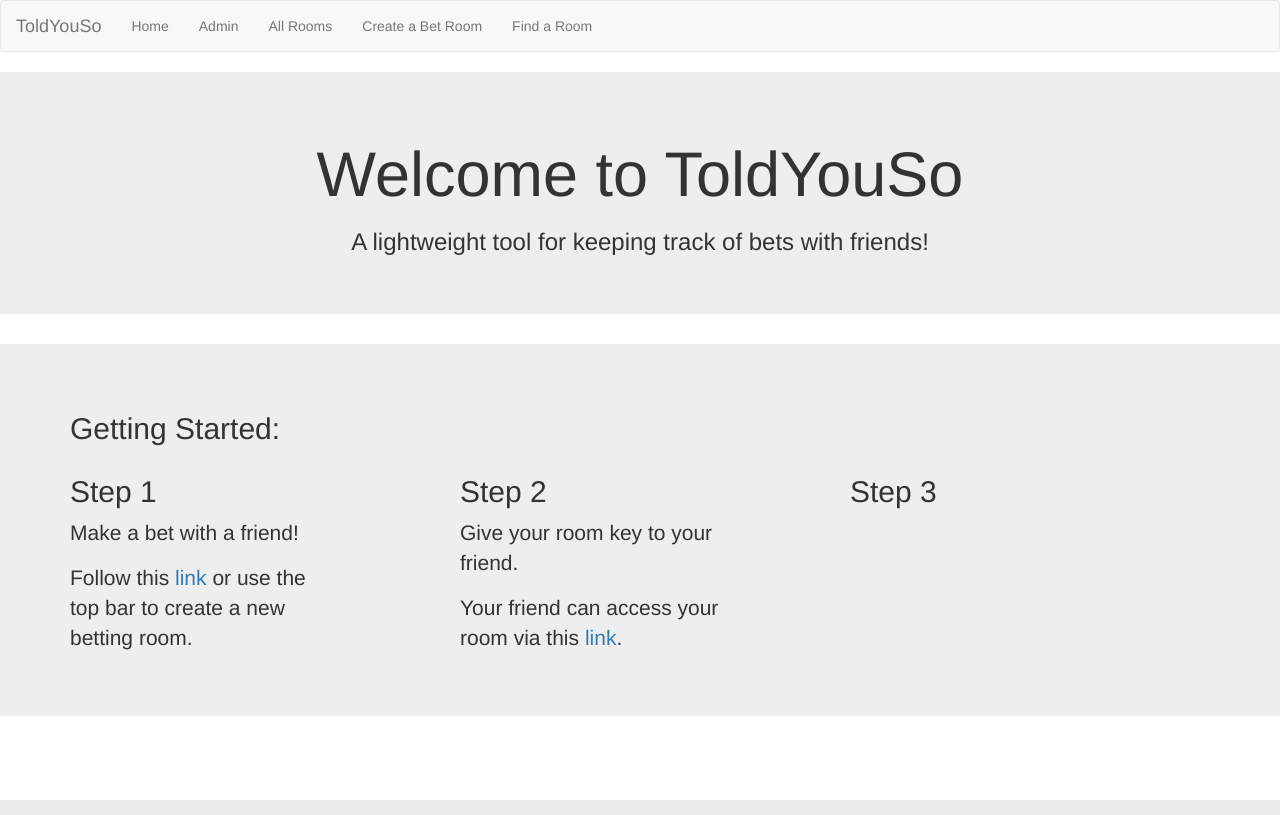
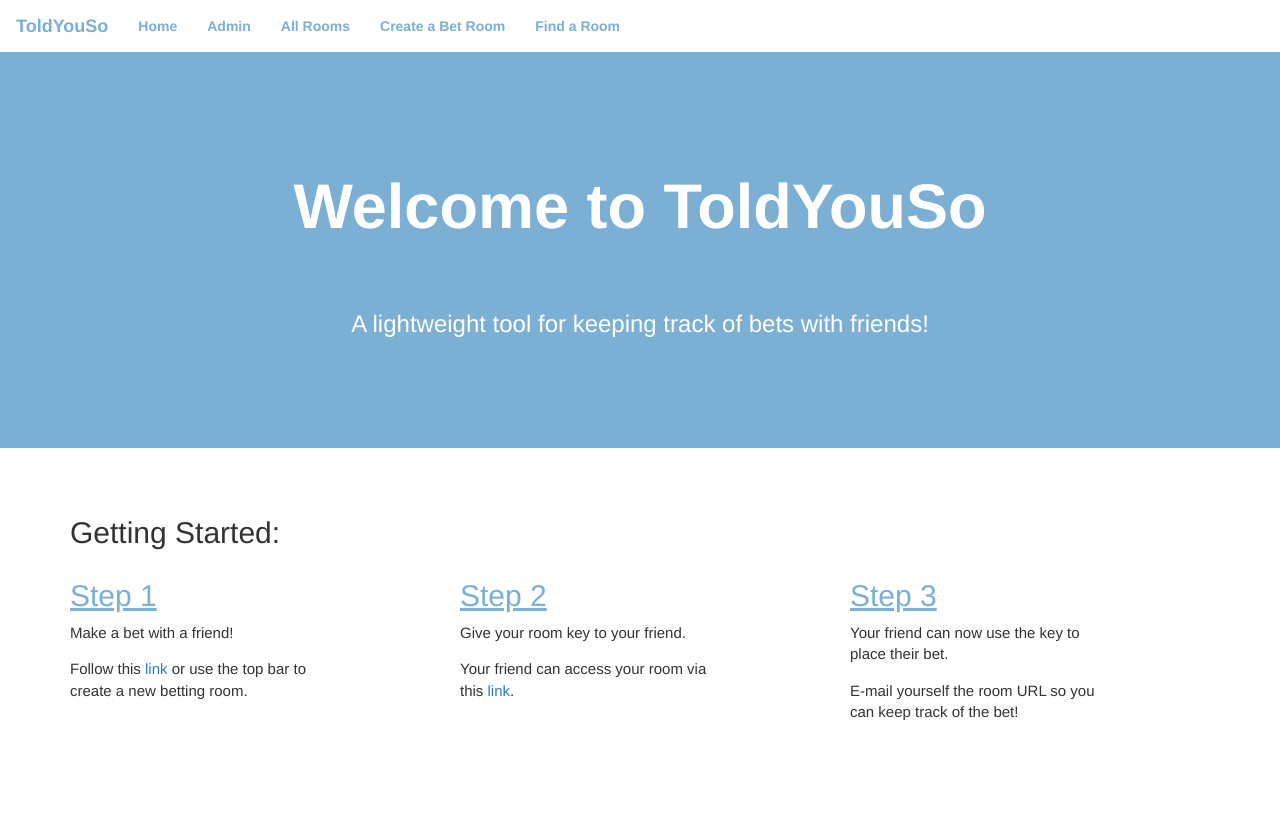
Before and after one commit to kkjang/toldyouso, a Django app: template myapp/templates/index.html in a window 1280 px wide. Run offline with Django 3.2, Linux system fonts and the light colour scheme; the template is opened without the code that fills it, so the values that code supplies are empty.

Commit message:
sync for rest

```diff
--- a/myapp/forms.py
+++ b/myapp/forms.py
@@ -16,12 +16,13 @@ class SubmitRoomForm(forms.ModelForm):
 		super(SubmitRoomForm, self).__init__(*args, **kwargs)
 		self.helper = FormHelper(self)
 		horizontal_helper(self)
+		self.helper['challenger_extra'].wrap(Field, placeholder="Extra space for verification, bet amount, etc.")
 		self.helper.add_input(Submit('submit', 'Submit'))
 		self.helper.add_input(Submit('clear', 'Clear'))
 
 	class Meta:
 		model = Room
-		exclude = ['date_created', 'challenged_bet', 'ready']
+		exclude = ['date_created', 'challenged_bet', 'ready', 'challenged_name', 'challenged_extra']
 
 class RequestRoomForm(forms.Form):
 	room_key = forms.CharField(label="Room Key")
@@ -43,8 +44,9 @@ class ResponseRoomForm(forms.ModelForm):
 		super(ResponseRoomForm, self).__init__(*args, **kwargs)
 		self.helper = FormHelper(self)
 		horizontal_helper(self)
+		self.helper['challenged_extra'].wrap(Field, placeholder="Extra space for verification, bet amount, etc.")
 		self.helper.add_input(Submit('submit', 'Submit'))
 
 	class Meta:
 		model = Room
-		exclude = ['date_created', 'challenger_bet', 'ready', 'title']
+		exclude = ['date_created', 'challenger_bet', 'ready', 'title', 'challenger_name', 'challenger_extra']
--- a/myapp/templates/index.html
+++ b/myapp/templates/index.html
@@ -25,6 +25,8 @@
 				<div class="col-md-1"></div>
 				<div class="col-md-3">
 					<h2>Step 3</h2>
+					<p>Your friend can now use the key to place their bet.</p>
+					<p>E-mail yourself the room URL so you can keep track of the bet!</p>
 				</div>
 			</div>
 		</div>
--- a/myapp/templates/submit.html
+++ b/myapp/templates/submit.html
@@ -2,6 +2,6 @@
 {% extends "base.html" %}
 {% block content %}
 	{% load crispy_forms_tags %}
-	<h1>New Submission</h1>
+	<h2>{{ title }}</h2>
 	{% crispy form %}
 {% endblock %}
--- a/static_dev/site_specific/css/toldyouso.css
+++ b/static_dev/site_specific/css/toldyouso.css
@@ -1,3 +1,86 @@
-.fieldWrapper {
-	display: block;
+.tarheel-blue{
+	background-color: #7bafd4;
+	color: #FFFFFF;
 }
+.tarheel-white{
+	background-color: #FFFFFF;
+}
+.special-title{
+	font-weight: bold;
+	padding-bottom:50px;
+}
+.kill-spacing{
+	margin-bottom:0px;
+}
+.header{
+	padding:100px;
+}
+.getting-started > div > p {
+	font-size:15px;
+}
+.getting-started > div > h2 {
+	color: #7bafd4;
+	text-decoration: underline;
+}
+.navbar-default {
+  background-color: #ffffff;
+  border-color: #ffffff;
+  font-weight: bold;
+  margin-bottom:0px;
+}
+.navbar-default .navbar-brand {
+  color: #7bafd4;
+}
+.navbar-default .navbar-brand:hover, .navbar-default .navbar-brand:focus {
+  color: #7bafd4;
+}
+.navbar-default .navbar-text {
+  color: #7bafd4;
+}
+.navbar-default .navbar-nav > li > a {
+  color: #7bafd4;
+}
+.navbar-default .navbar-nav > li > a:hover, .navbar-default .navbar-nav > li > a:focus {
+  color: #7bafd4;
+  text-decoration: underline;
+}
+.navbar-default .navbar-nav > .active > a, .navbar-default .navbar-nav > .active > a:hover, .navbar-default .navbar-nav > .active > a:focus {
+  color: #ffffff;
+  background-color: #ffffff;
+}
+.navbar-default .navbar-nav > .open > a, .navbar-default .navbar-nav > .open > a:hover, .navbar-default .navbar-nav > .open > a:focus {
+  color: #ffffff;
+  background-color: #ffffff;
+}
+.navbar-default .navbar-toggle {
+  border-color: #ffffff;
+}
+.navbar-default .navbar-toggle:hover, .navbar-default .navbar-toggle:focus {
+  background-color: #ffffff;
+}
+.navbar-default .navbar-toggle .icon-bar {
+  background-color: #7bafd4;
+}
+.navbar-default .navbar-collapse,
+.navbar-default .navbar-form {
+  border-color: #7bafd4;
+}
+.navbar-default .navbar-link {
+  color: #7bafd4;
+}
+.navbar-default .navbar-link:hover {
+  color: #ffffff;
+}
+
+@media (max-width: 767px) {
+  .navbar-default .navbar-nav .open .dropdown-menu > li > a {
+    color: #7bafd4;
+  }
+  .navbar-default .navbar-nav .open .dropdown-menu > li > a:hover, .navbar-default .navbar-nav .open .dropdown-menu > li > a:focus {
+    color: #ffffff;
+  }
+  .navbar-default .navbar-nav .open .dropdown-menu > .active > a, .navbar-default .navbar-nav .open .dropdown-menu > .active > a:hover, .navbar-default .navbar-nav .open .dropdown-menu > .active > a:focus {
+    color: #ffffff;
+    background-color: #ffffff;
+  }
+}
```
Also changed, not shown: myapp/models.py (+6 -11 lines), myapp/templates/detail.html (+12 -2 lines), myapp/views.py (+6 -6 lines), myapp/migrations/0001_initial.py (deleted), myapp/migrations/0002_room.py (deleted), myapp/migrations/__init__.py (deleted).
